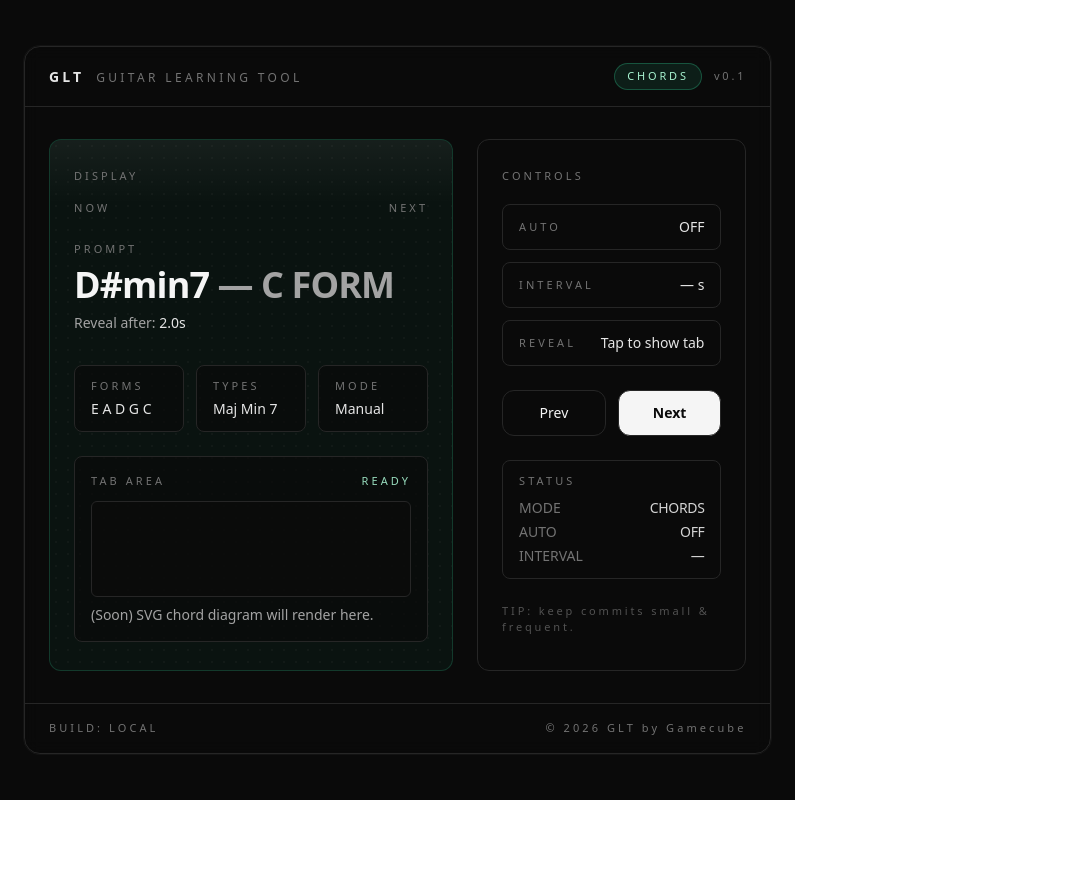
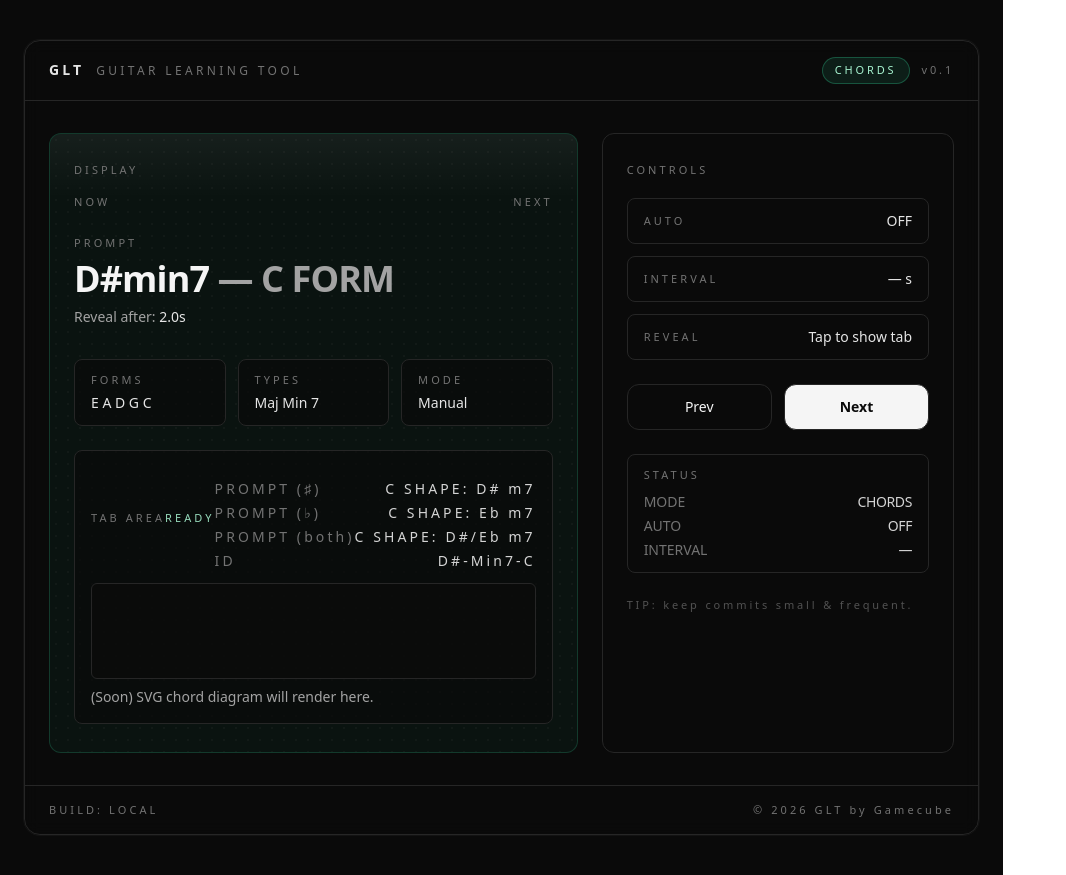
Before and after one commit to Gamecubee/GLT, a React (Vite) app: page / in a window 1280 px wide. Shown: the whole page, without its empty margins (0-1066 px from the left). Before the commit the page ends 800 px from the top, so only its background shows below. Built offline with nearby package versions, Linux system fonts and the light colour scheme.

Commit message:
added test for basic domain

```diff
--- a/src/App.tsx
+++ b/src/App.tsx
@@ -1,6 +1,14 @@
 import { DotMatrixPanel } from "./components/DotMatrixPanel";
+import { formatChordPrompt, toChordId, type Chord } from "./domain/chords";
 
 export default function App() {
+  // test
+  const testChord: Chord = { root: "D#", type: "Min7", shape: "C" };
+  const promptSharp = formatChordPrompt(testChord, "sharp");
+  const promptFlat = formatChordPrompt(testChord, "flat");
+  const promptBoth = formatChordPrompt(testChord, "both");
+  const chordId = toChordId(testChord);
+
   return (
     <div className="min-h-screen bg-neutral-950 text-neutral-100 antialiased">
       <div className="relative mx-auto flex min-h-screen max-w-5xl items-center px-6 py-10">
@@ -66,6 +74,26 @@ export default function App() {
                 <div className="flex items-center justify-between text-[11px] tracking-[0.28em] text-neutral-500">
                   <span>TAB AREA</span>
                   <span className="text-emerald-200/90">READY</span>
+                  {/* TEST */}
+                  <div className="mt-3 grid gap-1 text-sm text-neutral-300">
+                    <div className="flex justify-between">
+                      <span className="text-neutral-500">PROMPT (♯)</span>
+                      <span className="font-medium">{promptSharp}</span>
+                    </div>
+                    <div className="flex justify-between">
+                      <span className="text-neutral-500">PROMPT (♭)</span>
+                      <span className="font-medium">{promptFlat}</span>
+                    </div>
+                    <div className="flex justify-between">
+                      <span className="text-neutral-500">PROMPT (both)</span>
+                      <span className="font-medium">{promptBoth}</span>
+                    </div>
+                    <div className="flex justify-between">
+                      <span className="text-neutral-500">ID</span>
+                      <span className="font-medium">{chordId}</span>
+                    </div>
+                  </div>
+                  {/*END TEST*/}
                 </div>
                 <div className="mt-3 h-24 rounded-md border border-neutral-800 bg-neutral-950/60" />
                 <div className="mt-2 text-sm text-neutral-400">
--- a/src/domain/chords.ts
+++ b/src/domain/chords.ts
@@ -20,7 +20,7 @@ export function formatChordPrompt(
 ): string {
   const formattedRoot = formatRoot(chord.root, preference);
   const typeLabel = CHORD_TYPE_UI_LABEL[chord.type];
-  return `${formattedRoot} ${typeLabel} — ${chord.shape} SHAPE`;
+  return `${chord.shape} SHAPE: ${formattedRoot} ${typeLabel}`;
 }
 
 // String id for history purposes
```
